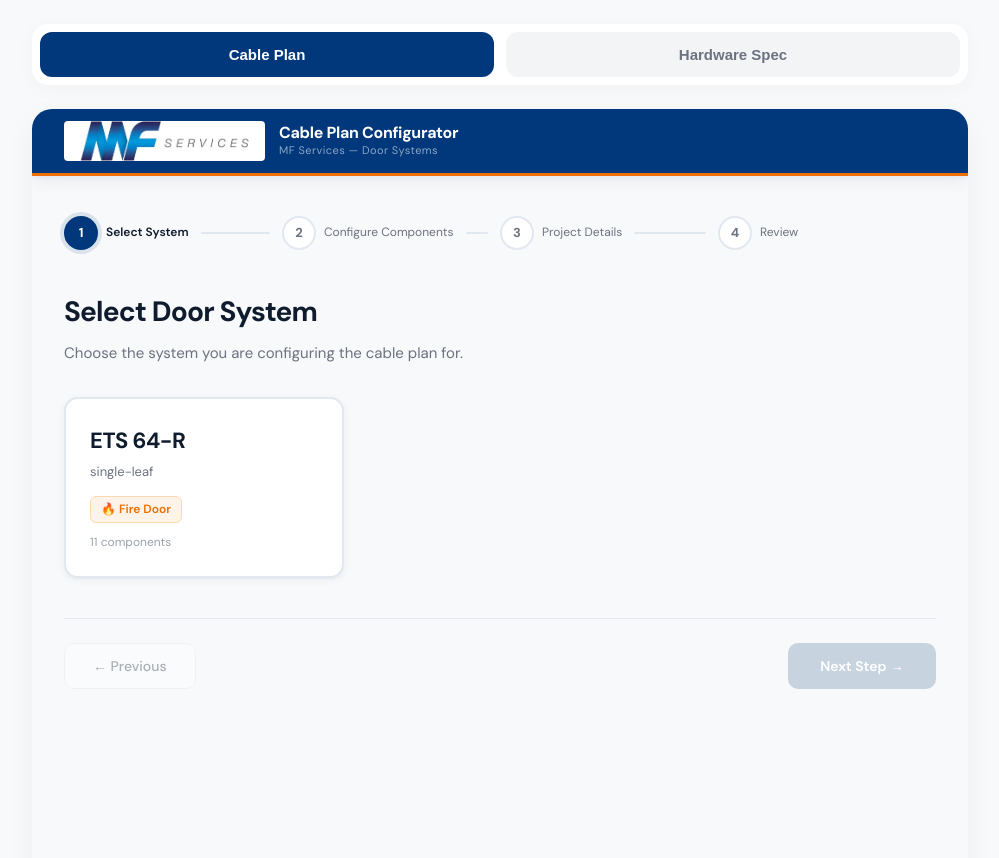
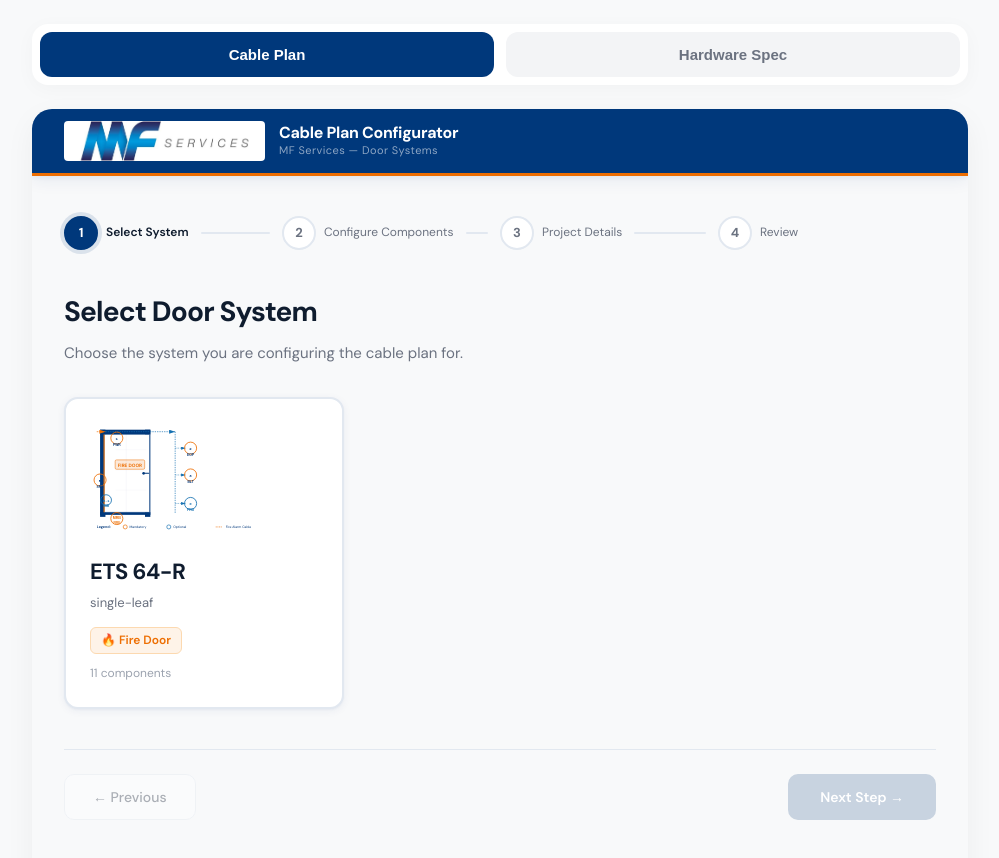
Before and after one commit to leigh-svg/MF-Services, a Next.js app: page / in a window 1280 px wide. Shown: the top 858 px of the page, without its empty margins (140-1139 px from the left). Built offline with nearby package versions, Linux system fonts and the light colour scheme.

Commit message:
Move system diagram to step 1 card illustration

```diff
--- a/components/CablePlanConfigurator.jsx
+++ b/components/CablePlanConfigurator.jsx
@@ -336,6 +336,11 @@ export default function CablePlanConfigurator() {
               {Object.values(SYSTEMS).map(sys => (
                 <div key={sys.id} onClick={() => handleSelectSystem(sys.id)}
                   style={{ background: T.surface, border: `2px solid ${selectedSystemId === sys.id ? T.blue : T.border}`, borderRadius: 14, padding: 24, cursor: "pointer", transition: "all 200ms", boxShadow: selectedSystemId === sys.id ? `0 0 0 4px rgba(20,112,177,0.12), ${shadow.md}` : shadow.sm }}>
+                  {sys.id === "ets64r-single" && (
+                    <div style={{ marginBottom: 16 }}>
+                      <ETS64RDiagram system={sys} componentStates={{}} />
+                    </div>
+                  )}
                   <div style={{ fontSize: 22, fontWeight: 700, color: T.textPrimary, letterSpacing: "-0.02em", marginBottom: 4 }}>{sys.name}</div>
                   <div style={{ fontSize: 13, color: T.textMuted, marginBottom: 12 }}>{sys.leafType}</div>
                   {sys.isFireDoor && <div style={{ display: "inline-block", background: T.orangeLight, color: T.orange, border: `1px solid #FCD9B0`, borderRadius: 6, padding: "3px 10px", fontSize: 12, fontWeight: 600, marginBottom: 10 }}>🔥 Fire Door</div>}
@@ -361,9 +366,6 @@ export default function CablePlanConfigurator() {
             {/* Bento grid */}
              <div style={{ marginBottom: 28 }}>
   <WiringDiagram system={system} componentStates={componentStates} />
-</div>
-            <div style={{ marginBottom: 28 }}>
-  <ETS64RDiagram system={system} componentStates={componentStates} />
 </div>
             <div style={{ display: "grid", gridTemplateColumns: "1fr 1fr", gap: 16 }}>
               {system.components.map((comp, i) => (
```
